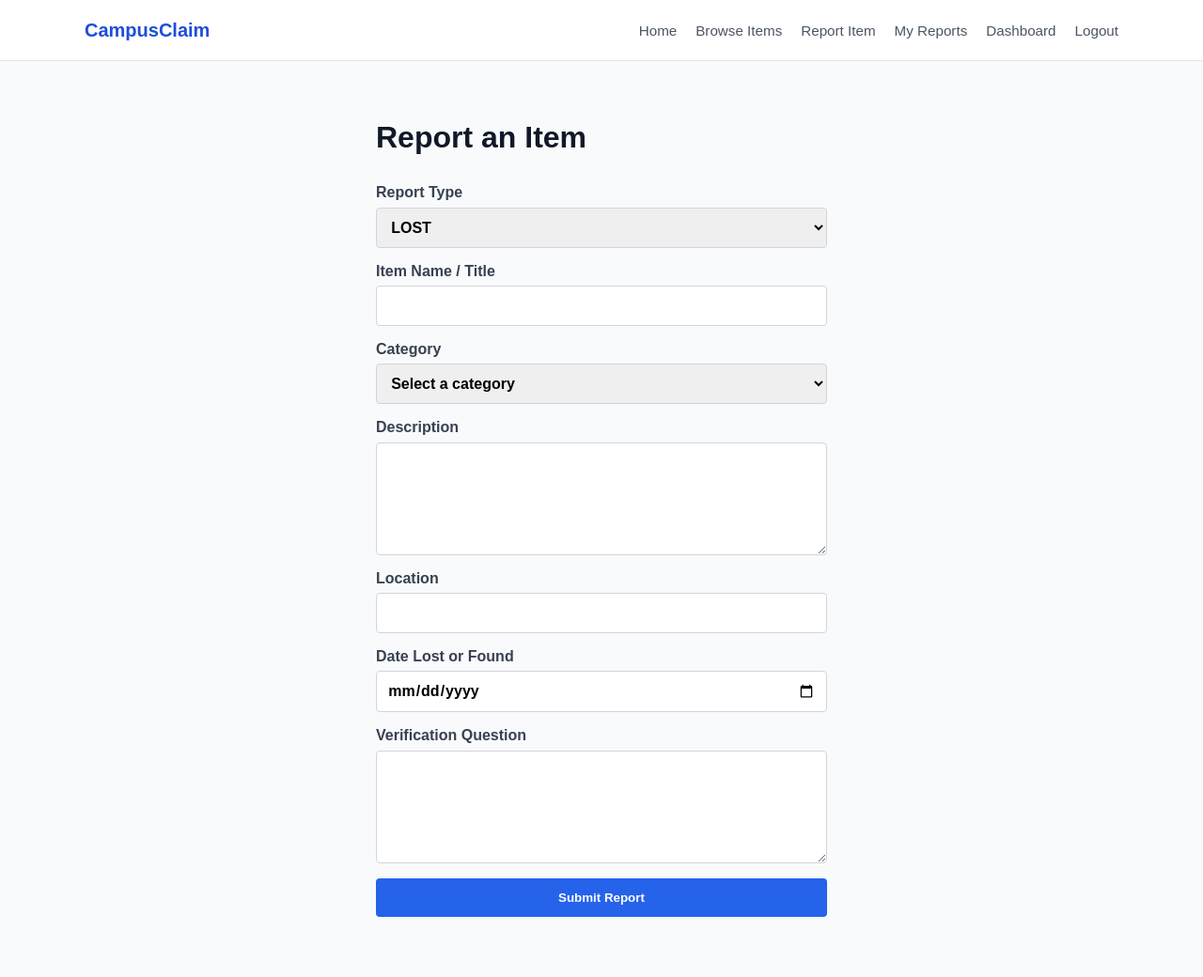
After one commit to NaShaylaM4/CampusClaim, a Flask app: page /items/new in a window 1280 px wide. The commit adds this page. Shown: the whole page at 94% size. Run offline with Flask 3, Linux system fonts and the light colour scheme; the visitor is signed in with stand-in values (Sample User, id 1).

Commit message:
Add lost and found item report management

```diff
--- a/app.py
+++ b/app.py
@@ -9,6 +9,21 @@ app.secret_key = 'campusclaim-development-secret-key'
 # Move the secret key to an environment variable before deployment.
 
 DATABASE_PATH = Path(__file__).resolve().parent / 'database' / 'campusclaim.db'
+CATEGORIES = [
+    'Electronics',
+    'Phones',
+    'Keys',
+    'Wallets & Purses',
+    'Identification Cards',
+    'Bags & Backpacks',
+    'Clothing',
+    'Books & School Supplies',
+    'Jewelry & Accessories',
+    'Water Bottles',
+    'Other',
+]
+REPORT_TYPES = ['LOST', 'FOUND']
+ITEM_STATUSES = ['OPEN', 'CLAIM_PENDING', 'RETURNED', 'CLOSED']
 
 
 def get_db_connection():
@@ -16,6 +31,47 @@ def get_db_connection():
     connection.row_factory = sqlite3.Row
     connection.execute("PRAGMA foreign_keys = ON")
     return connection
+
+
+def login_required(view):
+    def wrapped_view(*args, **kwargs):
+        if not session.get('logged_in'):
+            flash('Please log in to continue.', 'error')
+            return redirect(url_for('login'))
+        return view(*args, **kwargs)
+
+    wrapped_view.__name__ = view.__name__
+    return wrapped_view
+
+
+def item_form_data():
+    return {
+        'title': request.form.get('title', '').strip(),
+        'description': request.form.get('description', '').strip(),
+        'category': request.form.get('category', '').strip(),
+        'report_type': request.form.get('report_type', '').strip().upper(),
+        'location': request.form.get('location', '').strip(),
+        'date_lost_found': request.form.get('date_lost_found', '').strip(),
+        'verification_question': request.form.get('verification_question', '').strip(),
+        'status': request.form.get('status', '').strip().upper() or 'OPEN',    }
+
+
+def validate_item_form(item):
+    required_fields = [
+        item['title'], item['description'], item['category'],
+        item['report_type'], item['location'], item['date_lost_found'],
+    ]
+    if not all(required_fields):
+        return 'Please complete all required fields.'
+    if item['report_type'] not in REPORT_TYPES:
+        return 'Please select a valid report type.'
+    if item['category'] not in CATEGORIES:
+        return 'Please select a valid category.'
+    if item['report_type'] == 'FOUND' and not item['verification_question']:
+        return 'A verification question is required for found items.'
+    if item['status'] not in ITEM_STATUSES:
+        return 'Please select a valid status.'
+    return None
 
 
 @app.route('/')
@@ -109,5 +165,164 @@ def dashboard():
     return render_template('dashboard.html', first_name=session['first_name'])
 
 
+@app.route('/items/new', methods=['GET', 'POST'])
+@login_required
+def create_item():
+    item = item_form_data() if request.method == 'POST' else {
+        'title': '', 'description': '', 'category': '', 'report_type': 'LOST',
+        'location': '', 'date_lost_found': '', 'verification_question': '',
+        'status': 'OPEN',
+    }
+    if request.method == 'POST':
+        item['status'] = 'OPEN'  # Ensure new items are always created with 'OPEN' status
+
+        error = validate_item_form(item)
+        if error:
+            flash(error, 'error')
+            return render_template('report_item.html', item=item, categories=CATEGORIES)
+
+        connection = get_db_connection()
+        try:
+            connection.execute(
+                """
+                INSERT INTO items (
+                    user_id, title, description, category, report_type, location,
+                    date_lost_found, verification_question, status
+                ) VALUES (?, ?, ?, ?, ?, ?, ?, ?, 'OPEN')
+                """,
+                (
+                    session['user_id'], item['title'], item['description'],
+                    item['category'], item['report_type'], item['location'],
+                    item['date_lost_found'], item['verification_question'] or None,
+                ),
+            )
+            connection.commit()
+        finally:
+            connection.close()
+
+        flash('Item report created successfully.', 'success')
+        return redirect(url_for('my_reports'))
+
+    return render_template('report_item.html', item=item, categories=CATEGORIES)
+
+
+@app.route('/items/<int:item_id>')
+@login_required
+def item_details(item_id):
+    connection = get_db_connection()
+    try:
+        item = connection.execute(
+            """
+            SELECT item_id, title, report_type, category, description,
+                   location, date_lost_found, status
+            FROM items
+            WHERE item_id = ?
+            """,
+            (item_id,),
+        ).fetchone()
+    finally:
+        connection.close()
+
+    if item is None:
+        flash('Item report not found.', 'error')
+        return redirect(url_for('my_reports'))
+    return render_template('item_details.html', item=item)
+
+
+@app.route('/my-reports')
+@login_required
+def my_reports():
+    connection = get_db_connection()
+    try:
+        items = connection.execute(
+            """
+            SELECT item_id, title, report_type, category, status, date_lost_found
+            FROM items
+            WHERE user_id = ?
+            ORDER BY created_at DESC
+            """,
+            (session['user_id'],),
+        ).fetchall()
+    finally:
+        connection.close()
+    return render_template('my_reports.html', items=items)
+
+
+@app.route('/items/<int:item_id>/edit', methods=['GET', 'POST'])
+@login_required
+def edit_item(item_id):
+    connection = get_db_connection()
+    try:
+        item = connection.execute(
+            'SELECT * FROM items WHERE item_id = ?', (item_id,)
+        ).fetchone()
+    finally:
+        connection.close()
+
+    if item is None:
+        flash('Item report not found.', 'error')
+        return redirect(url_for('my_reports'))
+    if item['user_id'] != session['user_id']:
+        flash('You can only edit your own item reports.', 'error')
+        return redirect(url_for('my_reports'))
+
+    item_data = item_form_data() if request.method == 'POST' else dict(item)
+    if request.method == 'POST':
+        error = validate_item_form(item_data)
+        if error:
+            flash(error, 'error')
+            return render_template('edit_item.html', item=item_data, categories=CATEGORIES)
+
+        connection = get_db_connection()
+        try:
+            connection.execute(
+                """
+                UPDATE items
+                SET title = ?, description = ?, category = ?, report_type = ?,
+                    location = ?, date_lost_found = ?, verification_question = ?,
+                    status = ?, updated_at = CURRENT_TIMESTAMP
+                WHERE item_id = ? AND user_id = ?
+                """,
+                (
+                    item_data['title'], item_data['description'], item_data['category'],
+                    item_data['report_type'], item_data['location'],
+                    item_data['date_lost_found'], item_data['verification_question'] or None,
+                    item_data['status'], item_id, session['user_id'],
+                ),
+            )
+            connection.commit()
+        finally:
+            connection.close()
+
+        flash('Item report updated successfully.', 'success')
+        return redirect(url_for('item_details', item_id=item_id))
+
+    return render_template('edit_item.html', item=item_data, categories=CATEGORIES)
+
+
+@app.route('/items/<int:item_id>/delete', methods=['POST'])
+@login_required
+def delete_item(item_id):
+    connection = get_db_connection()
+    try:
+        item = connection.execute(
+            'SELECT user_id FROM items WHERE item_id = ?', (item_id,)
+        ).fetchone()
+        if item is None:
+            flash('Item report not found.', 'error')
+        elif item['user_id'] != session['user_id']:
+            flash('You can only delete your own item reports.', 'error')
+        else:
+            connection.execute(
+                'DELETE FROM items WHERE item_id = ? AND user_id = ?',
+                (item_id, session['user_id']),
+            )
+            connection.commit()
+            flash('Item report deleted successfully.', 'success')
+    finally:
+        connection.close()
+    return redirect(url_for('my_reports'))
+
+
 if __name__ == '__main__':
     app.run(debug=True)
--- a/static/css/style.css
+++ b/static/css/style.css
@@ -91,11 +91,89 @@ body {
     font-weight: 600;
 }
 
-.form input {
+.form input,
+.form select,
+.form textarea {
     padding: 0.7rem;
     border: 1px solid #d1d5db;
     border-radius: 4px;
     font: inherit;
+}
+
+.form textarea {
+    min-height: 120px;
+    resize: vertical;
+}
+
+.form-actions,
+.item-actions {
+    display: flex;
+    flex-wrap: wrap;
+    gap: 0.75rem;
+    align-items: center;
+}
+
+.button-danger {
+    color: #991b1b;
+    background: #ffffff;
+    border-color: #fecaca;
+}
+
+.button-danger:hover,
+.button-danger:focus {
+    background: #fef2f2;
+}
+
+.reports-page,
+.details-page {
+    width: min(1100px, calc(100% - 2rem));
+    margin: 4rem auto;
+}
+
+.report-list {
+    display: grid;
+    gap: 1rem;
+    margin-top: 2rem;
+}
+
+.report-row {
+    display: grid;
+    grid-template-columns: 1fr auto;
+    gap: 1rem;
+    align-items: center;
+    padding: 1rem;
+    background: #ffffff;
+    border: 1px solid #e5e7eb;
+    border-radius: 4px;
+}
+
+.report-row h2 {
+    margin: 0 0 0.5rem;
+    font-size: 1.1rem;
+}
+
+.report-meta,
+.detail-list {
+    margin: 0;
+    color: #4b5563;
+    line-height: 1.7;
+}
+
+.detail-list {
+    margin: 2rem 0;
+}
+
+.detail-list dt {
+    color: #111827;
+    font-weight: 700;
+}
+
+.detail-list dd {
+    margin: 0 0 1rem;
+}
+
+.empty-state {
+    color: #4b5563;
 }
 
 .dashboard-page {
@@ -188,4 +266,8 @@ h1 {
     .hero {
         padding: 4rem 0;
     }
+
+    .report-row {
+        grid-template-columns: 1fr;
+    }
 }
--- a/templates/base.html
+++ b/templates/base.html
@@ -14,7 +14,8 @@
                 <a href="{{ url_for('index') }}">Home</a>
                 <a href="#">Browse Items</a>
                 {% if session.get('logged_in') %}
-                    <a href="#">Report Item</a>
+                    <a href="{{ url_for('create_item') }}">Report Item</a>
+                    <a href="{{ url_for('my_reports') }}">My Reports</a>
                     <a href="{{ url_for('dashboard') }}">Dashboard</a>
                     <a href="{{ url_for('logout') }}">Logout</a>
                 {% else %}
--- /dev/null
+++ b/templates/report_item.html
@@ -0,0 +1,48 @@
+{% extends 'base.html' %}
+
+{% block title %}Report an Item | CampusClaim{% endblock %}
+
+{% block content %}
+<section class="form-page">
+    <h1>Report an Item</h1>
+    <form class="form" method="post">
+        <label>
+            Report Type
+            <select name="report_type" required>
+                <option value="LOST" {% if item.report_type == 'LOST' %}selected{% endif %}>LOST</option>
+                <option value="FOUND" {% if item.report_type == 'FOUND' %}selected{% endif %}>FOUND</option>
+            </select>
+        </label>
+        <label>
+            Item Name / Title
+            <input type="text" name="title" required value="{{ item.title }}">
+        </label>
+        <label>
+            Category
+            <select name="category" required>
+                <option value="">Select a category</option>
+                {% for category in categories %}
+                    <option value="{{ category }}" {% if item.category == category %}selected{% endif %}>{{ category }}</option>
+                {% endfor %}
+            </select>
+        </label>
+        <label>
+            Description
+            <textarea name="description" required>{{ item.description }}</textarea>
+        </label>
+        <label>
+            Location
+            <input type="text" name="location" required value="{{ item.location }}">
+        </label>
+        <label>
+            Date Lost or Found
+            <input type="date" name="date_lost_found" required value="{{ item.date_lost_found }}">
+        </label>
+        <label>
+            Verification Question
+            <textarea name="verification_question">{{ item.verification_question }}</textarea>
+        </label>
+        <button class="button button-primary" type="submit">Submit Report</button>
+    </form>
+</section>
+{% endblock %}
```
Also changed, not shown: templates/edit_item.html (added, +56 -0 lines), templates/item_details.html (added, +24 -0 lines), templates/my_reports.html (added, +32 -0 lines).
